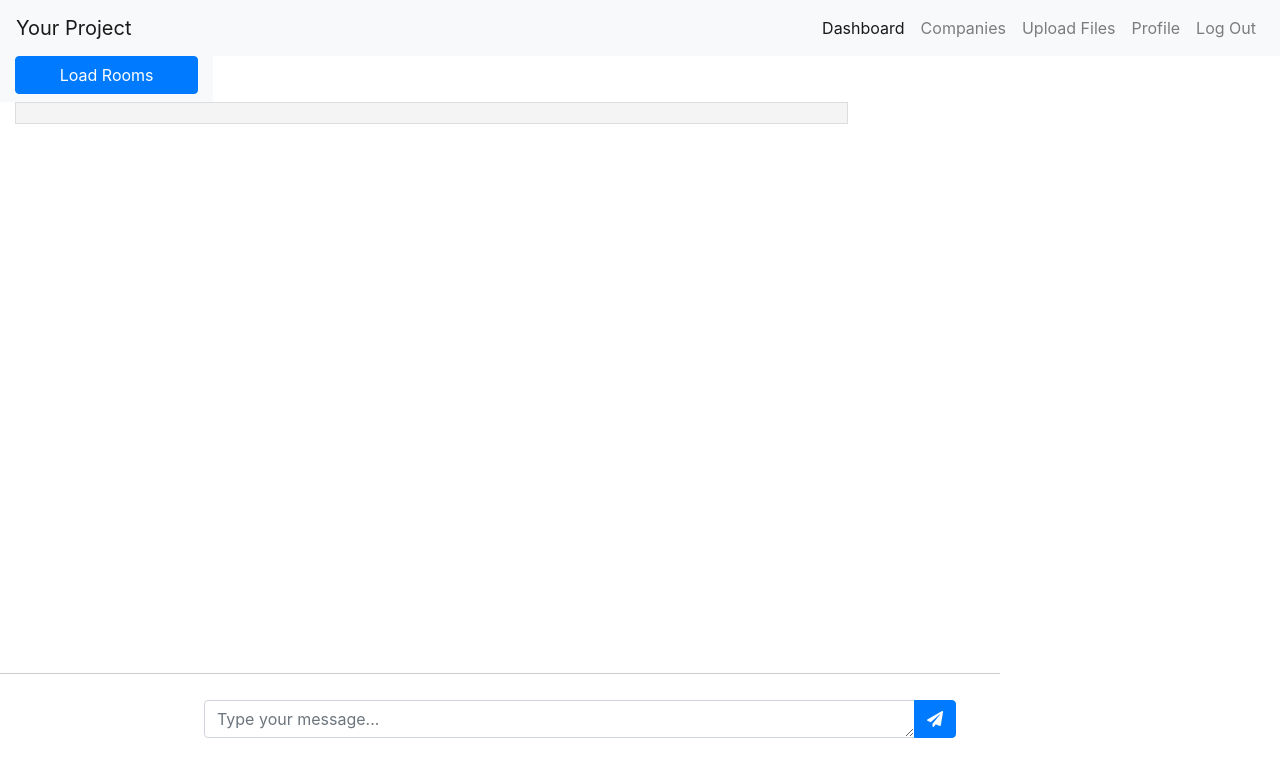
After one commit to RichardKaranuMbuti/Ask-your-CSV, a Django app: page /main/ in a window 1280 px wide. The commit adds this page. Shown: the top 779 px of the page. Run offline with Django 4.2, Linux system fonts and the light colour scheme; parts of the project's set-up code (start-up, migrations or seed data) failed here and were passed over; some libraries are stand-ins or nearby versions.

```diff
--- a/companies/templates/companies/chat.html
+++ b/companies/templates/companies/chat.html
@@ -9,10 +9,6 @@
 
   <!-- Link to your custom CSS file -->
   <link rel="stylesheet" href="{% static 'chat.css' %}">
-
-  <style>
-    /* Additional inline styles can be added here */
-  </style>
 
   <title>Chat with your CSV</title>
 </head>
--- /dev/null
+++ b/companies/templates/companies/main.html
@@ -0,0 +1,89 @@
+{% load static %}
+<!DOCTYPE html>
+<html lang="en">
+<head>
+    <meta charset="UTF-8">
+    <meta name="viewport" content="width=device-width, initial-scale=1.0">
+    <title>MIKSI AI</title>
+    <!-- Load Bootstrap CSS from CDN -->
+    <link rel="stylesheet" href="https://maxcdn.bootstrapcdn.com/bootstrap/4.5.2/css/bootstrap.min.css">
+    <link rel="stylesheet" href="https://cdnjs.cloudflare.com/ajax/libs/font-awesome/5.15.3/css/all.min.css">
+
+    <!-- Load your own CSS -->
+    <link rel="stylesheet" href="{% static 'css/main.css' %}">
+
+</head>
+<body>
+    <!-- Navigation Bar -->
+    <nav class="navbar navbar-expand-lg navbar-light bg-light">
+        <a class="navbar-brand" href="#">Your Project</a>
+        <button class="navbar-toggler" type="button" data-toggle="collapse" data-target="#navbarNav" aria-controls="navbarNav" aria-expanded="false" aria-label="Toggle navigation">
+            <span class="navbar-toggler-icon"></span>
+        </button>
+        <div class="collapse navbar-collapse" id="navbarNav">
+            <ul class="navbar-nav ml-auto">
+                <li class="nav-item active">
+                    <a class="nav-link" href="#">Dashboard</a>
+                </li>
+                <li class="nav-item">
+                    <a class="nav-link" href="#">Companies</a>
+                </li>
+                <li class="nav-item">
+                    <a class="nav-link" href="#">Upload Files</a>
+                </li>
+                <li class="nav-item">
+                    <a class="nav-link" href="#">Profile</a>
+                </li>
+                <li class="nav-item">
+                    <a class="nav-link" href="#">Log Out</a>
+                </li>
+            </ul>
+        </div>
+    </nav>
+
+    <!-- Main Content -->
+    <div class="container-fluid">
+        <div class="row">
+            <!-- Sidebar -->
+            <nav class="col-md-3 col-lg-2 d-md-block bg-light sidebar">
+                <div class="position-sticky">
+                    <button class="btn btn-primary btn-block mb-2" id="load-rooms-button">Load Rooms</button>
+                    <!-- Your scrollable sidebar content goes here -->
+                </div>
+            </nav>
+
+
+        </div>
+
+
+         <!-- Chat Messages Box -->
+         <main role="main" class="col-md-6 col-lg-8 px-md-4 chat-messages-box">
+            <!-- Your chat messages content goes here -->
+        </main>
+
+
+        <!-- Chat Input Section -->
+        <div class="row chat-input-section">
+            <div class="col-md-9 ml-sm-auto col-lg-10 px-md-4">
+                <section class="py-3">
+                    <div class="input-group mb-3">
+                        <textarea id="chat-input" class="form-control" placeholder="Type your message..." rows="1" aria-label="Type your message..."></textarea>
+                        <div class="input-group-append">
+                            <button class="btn btn-primary" type="button" id="send-button"><i class="fas fa-paper-plane"></i></button>
+                        </div>
+                    </div>
+                </section>
+            </div>
+        </div>
+
+    </div>
+
+    <!-- Load Bootstrap JS and jQuery from CDN -->
+    <script src="https://ajax.googleapis.com/ajax/libs/jquery/3.5.1/jquery.min.js"></script>
+    <script src="https://cdnjs.cloudflare.com/ajax/libs/popper.js/1.16.0/umd/popper.min.js"></script>
+    <script src="https://maxcdn.bootstrapcdn.com/bootstrap/4.5.2/js/bootstrap.min.js"></script>
+    <!-- Your custom JavaScript file if needed -->
+
+    <script src="{% static 'custom_script.js' %}"></script>
+</body>
+</html>
--- a/companies/urls.py
+++ b/companies/urls.py
@@ -22,6 +22,8 @@ urlpatterns = [
     path('room_messages/', views.room_messages, name='room_messages'),
     path('room/rename/', views.rename_room, name='room_messages'),
     path('room/delete/', views.delete_room, name='room_messages'),
+    path('main/', views.mainhome, name='room_messages'),
+
 ]
 
 if settings.DEBUG:
--- a/companies/views.py
+++ b/companies/views.py
@@ -400,6 +400,10 @@ def chat(request):
 
 '''
 
+def mainhome(request):
+    if request.method == 'GET':
+        return render(request, 'companies/main.html')
+
 from django.shortcuts import get_object_or_404
 
 @csrf_exempt
@@ -469,8 +473,7 @@ from langchain.prompts import PromptTemplate
 from langchain.chains import LLMChain, SimpleSequentialChain
 from langchain.chat_models import ChatOpenAI
 from django.utils import timezone
-from langchain.chat_models import ChatOpenAI
-from langchain.agents.agent_types import AgentType
+import openai
 
 # chat with csv
 @csrf_exempt
@@ -509,12 +512,8 @@ def chat_with_csv(request):
 
         formatted_file_info = "Use this additional file info: {}".format(file_info)
         prompt2 = prompt
-        print("Modified Prompt: ", prompt)
 
-
-
-        prompt2 = prompt + f'csv files info {formatted_file_info}'
-        print(f'joking :{formatted_file_info}')
+        prompt2 = prompt + f'csv files info {formatted_file_info} and if the prompt is in Slovenian answer in Slovenian.'
 
         # Load the OpenAI API key from the apikey model
         api_key_instance = ApiKey.objects.first()
@@ -531,15 +530,16 @@ def chat_with_csv(request):
 
 
         if file_paths:
+
             # Create the CSV agent
-            #ChatOpenAI(openai_api_key = openai_api_key,model='gpt-4',temperature=0.9)
-            csv_agent = create_csv_agent(ChatOpenAI(openai_api_key = openai_api_key,model='gpt-4',temperature=0.8),
+            csv_agent = create_csv_agent(ChatOpenAI(openai_api_key = openai_api_key,model='gpt-4',
+                                                    temperature=0.8),
                                          file_paths, verbose=True)
 
             # Get the response from the agent
             #user_question = response + prompt
             user_question = prompt2
-            print("User question :", user_question)
+            #print("User question :", user_question)
 
 
             # Save the prompt
@@ -548,16 +548,29 @@ def chat_with_csv(request):
             message.save()
 
             if user_question:
-                response = csv_agent.run(user_question)
+                response1 = csv_agent.run(user_question)
+                openai.api_key = openai_api_key
+                prompt=f"translate the textto the language the prompt  was written in: "
+
+                response = openai.ChatCompletion.create(
+                    model="gpt-4",
+                    messages= [{"role": "system", "content": prompt + response1}, {"role": "user", "content": response1}],
+                    temperature=0,
+                    max_tokens=256
+                )
+                message = response["choices"][0]["message"]
+                response = message["content"]
+                print("response:", response)
+
 
                 # Save the response in the Message model
                 if response:
                     room = Room.objects.get(room_id=room_id)
-                    message = Message(content=response,
+                    message = Message(content=response1,
                                         agent_response=True, room=room, created_on=timezone.now())
                     message.save()
 
-                    return JsonResponse({'response': response})
+                    return JsonResponse({'response': response1})
 
         # Return a default response if no CSV files are found
         return JsonResponse({'response': 'No CSV files found.'})
--- /dev/null
+++ b/static/css/main.css
@@ -0,0 +1,46 @@
+/* Add these styles to your main.css file */
+/* Adjust the chat input section position and margin */
+.chat-input-section {
+    position: fixed;
+    bottom: 20px; /* Adjust the margin as needed */
+    width: calc(100% - 280px); /* Adjust the width to account for sidebar width */
+    z-index: 1000; /* Ensure the input section is above other content */
+    background-color: white;
+    border-top: 1px solid #ccc;
+    padding: 10px 20px;
+}
+
+/* Remove the default bottom margin from the main content */
+main {
+    margin-bottom: 0;
+    background-color: hsl(268, 84%, 15%);
+}
+
+.chat-area {
+    background-color: hsl(268, 84%, 15%);
+}
+
+
+.chat-messages-box {
+    background-color: #f4f4f4; /* Background color for chat messages box */
+    border: 1px solid #ddd; /* Border for chat messages box */
+    padding: 10px;
+    overflow-y: auto; /* Enable scrolling for overflow */
+    max-height: calc(100vh - 200px); /* Adjust max-height to leave space for other elements */
+}
+
+/* Styling for chat messages */
+.message-container {
+    margin-bottom: 10px;
+}
+
+.message-content {
+    padding: 10px;
+    border-radius: 5px;
+    max-width: 70%; /* Maximum width of message content */
+}
+
+.agent-response {
+    background-color: #efffe6; /* Background color for agent responses */
+    margin-left: 30px; /* Margin for agent responses */
+}
--- /dev/null
+++ b/static/custom_script.js
@@ -0,0 +1,94 @@
+document.addEventListener("DOMContentLoaded", function () {
+    console.log("DOM content loaded.");
+
+    // Load messages for a specific room
+    function loadMessages(roomId) {
+        fetch(`https://miksi.pythonanywhere.com/room_messages/?user_id=v1fY11z4w3C07&room_id=${roomId}`)
+            .then(response => response.json())
+            .then(data => {
+                const chatMessagesBox = document.querySelector(".chat-messages-box");
+                chatMessagesBox.innerHTML = ""; // Clear existing messages
+
+                let prevAgentResponse = null; // Keep track of previous agent_response
+
+                // Iterate through messages to display in message-like structure
+                data.Messages.forEach(message => {
+                    const messageContainer = document.createElement("div");
+                    messageContainer.className = `message-container ${message.agent_response ? "agent-response" : ""}`;
+
+                    const messageContent = document.createElement("div");
+                    messageContent.className = "message-content";
+                    messageContent.textContent = message.content;
+
+                    messageContainer.appendChild(messageContent);
+                    chatMessagesBox.appendChild(messageContainer);
+
+                    // Add margin between agent_response changes
+                    if (prevAgentResponse !== null && prevAgentResponse !== message.agent_response) {
+                        const marginElement = document.createElement("div");
+                        marginElement.className = "message-margin";
+                        chatMessagesBox.appendChild(marginElement);
+                    }
+
+                    prevAgentResponse = message.agent_response;
+                });
+            })
+            .catch(error => {
+                console.error("Error loading messages:", error);
+            });
+    }
+
+    // Load rooms and messages immediately when the page loads
+    function initialize() {
+        loadRooms();
+        loadMessages("8W392R2k"); // Replace with the appropriate room_id
+    }
+
+    // Call initialize function when the page loads
+    initialize();
+
+    // Function to load rooms from API
+    function loadRooms() {
+        console.log("Loading rooms...");
+        fetch("https://miksi.pythonanywhere.com/room_list/?user_id=v1fY11z4w3C07&company_name=Miksi")
+            .then(response => response.json())
+            .then(data => {
+                const sidebar = document.querySelector(".sidebar");
+
+                // Clear existing content
+                sidebar.innerHTML = "";
+
+                // Create buttons for each room
+                data.room_names.forEach(roomName => {
+                    const roomButton = document.createElement("button");
+                    roomButton.className = "btn btn-light btn-block mb-2 room-button";
+                    roomButton.textContent = roomName;
+
+                    // Create icons for rename and delete
+                    const renameIcon = document.createElement("i");
+                    renameIcon.className = "fas fa-edit";
+                    const deleteIcon = document.createElement("i");
+                    deleteIcon.className = "fas fa-trash";
+
+                    // Append icons to the room button
+                    roomButton.appendChild(renameIcon);
+                    roomButton.appendChild(deleteIcon);
+
+                    sidebar.appendChild(roomButton);
+
+                    // Add click event to load messages for the room
+                    roomButton.addEventListener("click", function () {
+                        loadMessages(roomName);
+                    });
+                });
+            })
+            .catch(error => {
+                console.error("Error loading rooms:", error);
+            });
+    }
+
+    // Load rooms when the "Load Rooms" button is clicked
+    const loadRoomsButton = document.getElementById("load-rooms-button");
+    loadRoomsButton.addEventListener("click", loadRooms);
+    console.log("Load rooms button listener added.");
+});
```
Also changed, not shown: db.sqlite3, 2 other files.
